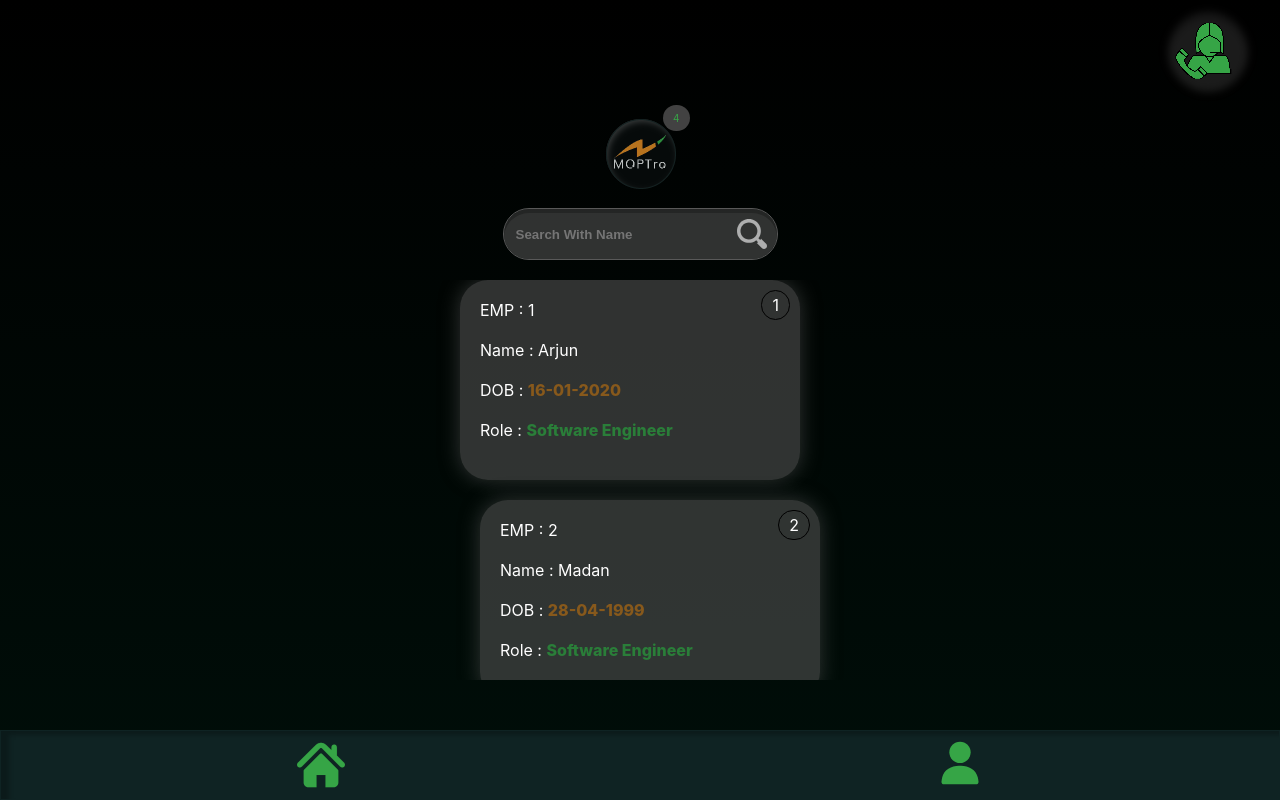
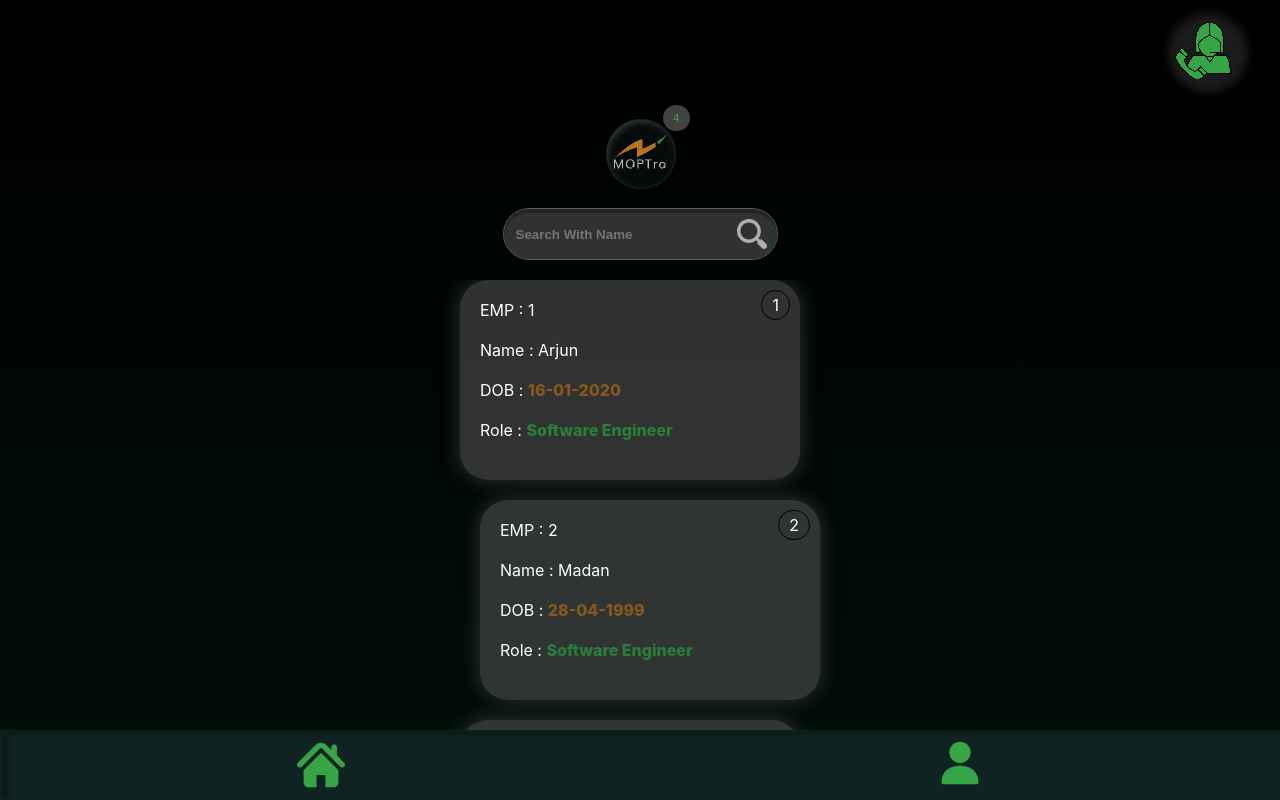
Before and after one commit to mgopal0001/Employee-management-system, a React (Create React App) app: page /user in a window 1280 px wide. Built offline with nearby package versions, Linux system fonts and the light colour scheme.

Commit message:
minor changes

```diff
--- a/src/components/pages/users/style.css
+++ b/src/components/pages/users/style.css
@@ -48,7 +48,7 @@
  .employees-container {
     margin-top:20px;
     overflow-y: auto;
-    max-height:400px;
+    max-height:450px;
     display:flex;
     flex-direction: column;
     justify-content: flex-start;
```
